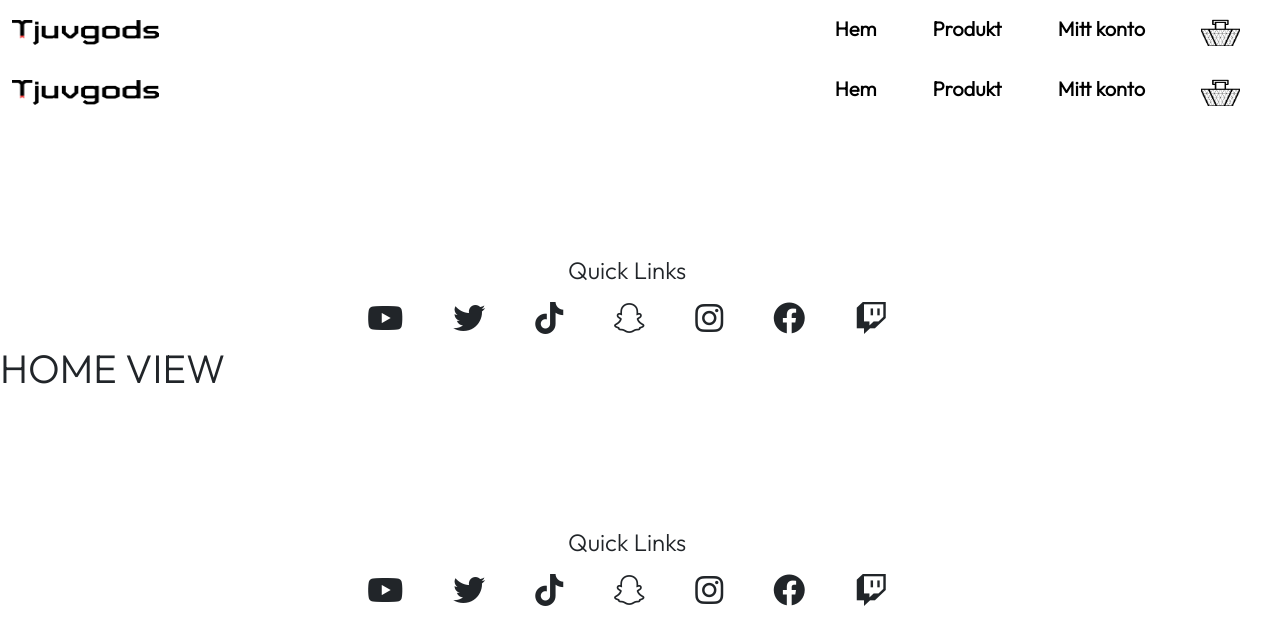
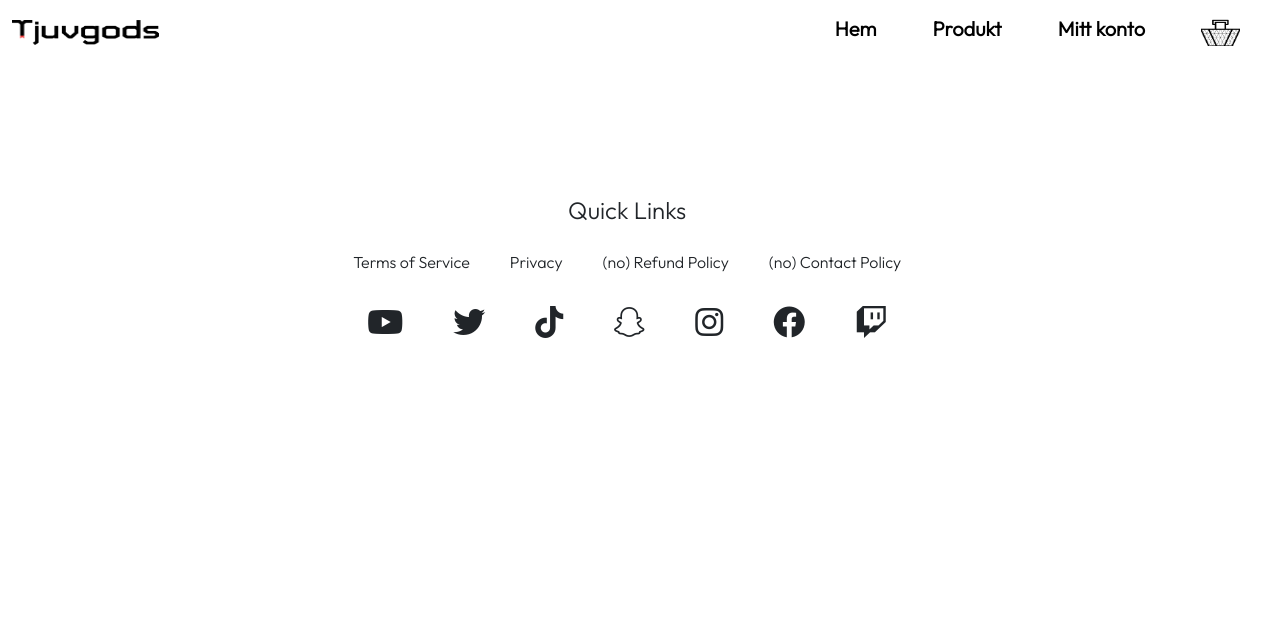
Before and after one commit to PhilipSamuelsson/Tjuvjakt, a Vue app: page /products in a window 1280 px wide. Shown: the top 644 px of the page. Built offline with nearby package versions, Linux system fonts and the light colour scheme; a web font is replaced by a local one.

Commit message:
Fixed mobile navbar + home link in brand-logo

```diff
--- a/src/components/FooterBar.vue
+++ b/src/components/FooterBar.vue
@@ -10,22 +10,50 @@ const showKontakt = ref(false);
   <footer class="footerbar">
     <h4 class="footer-header">Quick Links</h4>
     <div class="footer-links">
+      <div class="desktop-footer">
+        <p>Terms of Service</p>
+        <p>Privacy</p>
+        <p>(no) Refund Policy</p>
+        <p>(no) Contact Policy</p>
+      </div>
       <div class="mobile" @click="showVillkor = !showVillkor">
         <p>Villkor</p>
-        <i class="fa-solid" v-bind:class="{ 'fa-plus': !showVillkor, 'fa-minus': showVillkor }"></i>
+        <i
+          class="fa-solid"
+          v-bind:class="{ 'fa-plus': !showVillkor, 'fa-minus': showVillkor }"
+        ></i>
         <!-- <i class="fa-solid fa-minus/plus" id="togglare"></i> -->
       </div>
       <div class="villkor" v-show="showVillkor">
-        <RouterLink to="#" v-bind:style="{ display: showVillkor ? 'block' : 'none' }">Terms of Service</RouterLink>
-        <RouterLink to="#" v-bind:style="{ display: showVillkor ? 'block' : 'none' }">Privacy Policies</RouterLink>
+        <RouterLink
+          to="#"
+          v-bind:style="{ display: showVillkor ? 'block' : 'none' }"
+          >Terms of Service</RouterLink
+        >
+        <RouterLink
+          to="#"
+          v-bind:style="{ display: showVillkor ? 'block' : 'none' }"
+          >Privacy Policies</RouterLink
+        >
       </div>
       <div class="mobile" @click="showKontakt = !showKontakt">
         <p>Kontakt</p>
-        <i class="fa-solid" v-bind:class="{ 'fa-plus': !showKontakt, 'fa-minus': showKontakt }"></i>
+        <i
+          class="fa-solid"
+          v-bind:class="{ 'fa-plus': !showKontakt, 'fa-minus': showKontakt }"
+        ></i>
       </div>
       <div class="kontakt" v-show="showKontakt">
-        <RouterLink to="#" v-bind:style="{ display: showKontakt ? 'block' : 'none' }">(No) Refund Policy</RouterLink>
-        <RouterLink to="#" v-bind:style="{ display: showKontakt ? 'block' : 'none' }">(No) Contact Policy</RouterLink>
+        <RouterLink
+          to="#"
+          v-bind:style="{ display: showKontakt ? 'block' : 'none' }"
+          >(No) Refund Policy</RouterLink
+        >
+        <RouterLink
+          to="#"
+          v-bind:style="{ display: showKontakt ? 'block' : 'none' }"
+          >(No) Contact Policy</RouterLink
+        >
       </div>
     </div>
     <div class="footer-icon">
@@ -48,6 +76,15 @@ const showKontakt = ref(false);
   /* border-top: 2px solid black; */
   padding: auto 20px;
   margin-top: 17vh;
+}
+
+.desktop-footer {
+  display: flex;
+}
+
+.desktop-footer p {
+  display: flex;
+  margin: 20px;
 }
 
 .mobile {
@@ -83,6 +120,7 @@ const showKontakt = ref(false);
 .footer-icon {
   display: flex;
   justify-content: center;
+  flex-wrap: wrap;
 }
 
 .footer-icon * {
@@ -115,7 +153,7 @@ const showKontakt = ref(false);
     font-size: 24px;
     font-weight: bold;
     align-self: center;
-    padding: .2rem;
+    padding: 0.2rem;
   }
 
   /* .mobile i {
@@ -125,6 +163,8 @@ const showKontakt = ref(false);
   /* .footer-links .mobile i.fa-solid.fa-minus {
     display: none;
   } */
-
+  .desktop-footer {
+    display: none;
+  }
 }
 </style>
--- a/src/components/HeroSection.vue
+++ b/src/components/HeroSection.vue
@@ -8,7 +8,9 @@
       <div class="bigContainerMobile"></div>
       <div class="smallContainer">
         <div class="small1">
-          <button class="button-50" role="button">Button 50</button>
+          <RouterLink to="/testproducts">
+            <button class="button-50" role="button">Till produkter</button>
+          </RouterLink>
         </div>
         <div class="small2"></div>
         <div class="small3"></div>
--- a/src/components/NavBar.vue
+++ b/src/components/NavBar.vue
@@ -7,9 +7,13 @@ import CartContainer from "../components/CartContainer.vue";
 <template>
   <nav class="navbar navbar-expand-lg bg-body-tertiary">
     <div class="container-fluid">
-      <a class="navbar-brand" href="#"
-        ><img class="img-logo" src="../assets/img/tjuvgods_logo.png" alt="Logo"
-      /></a>
+      <a class="navbar-brand" href="#">
+        <RouterLink to="/">
+          <img
+            class="img-logo"
+            src="../assets/img/tjuvgods_logo.png"
+            alt="Logo" /></RouterLink
+      ></a>
       <button
         class="navbar-toggler"
         type="button"
--- a/src/views/AboutView.vue
+++ b/src/views/AboutView.vue
@@ -1,12 +1,5 @@
-<script setup>
-import NavBar from "../components/NavBar.vue";
-import ProductCard from "../components/ProductCard.vue";
-</script>
+<script setup></script>
 
-<template>
-  <NavBar></NavBar>
-  <h1>ABOUT VIEW</h1>
-  <ProductCard></ProductCard>
-</template>
+<template></template>
 
 <style></style>
--- a/src/views/CheckoutView.vue
+++ b/src/views/CheckoutView.vue
@@ -1,6 +1,4 @@
 <!-- <script setup>
 </script> -->
 
-<template>
-  <h1>HOME VIEW</h1>
-</template>
+<template></template>
--- a/src/views/HomeView.vue
+++ b/src/views/HomeView.vue
@@ -1,13 +1,7 @@
 <script setup>
 import HeroSection from "../components/HeroSection.vue";
-
-
 </script>
 
 <template>
   <HeroSection></HeroSection>
-  <h1>HOME VIEW</h1>
-
-
-
 </template>
--- a/src/views/ProductsView.vue
+++ b/src/views/ProductsView.vue
@@ -1,8 +1,3 @@
-<script setup>
-import NavBar from "../components/NavBar.vue";
-</script>
+<script setup></script>
 
-<template>
-  <NavBar></NavBar>
-  <h1>HOME VIEW</h1>
-</template>
+<template></template>
--- a/src/views/ProfileView.vue
+++ b/src/views/ProfileView.vue
@@ -1,6 +1,4 @@
 <!-- <script setup>
 </script> -->
 
-<template>
-  <h1>HOME VIEW</h1>
-</template>
+<template></template>
```
